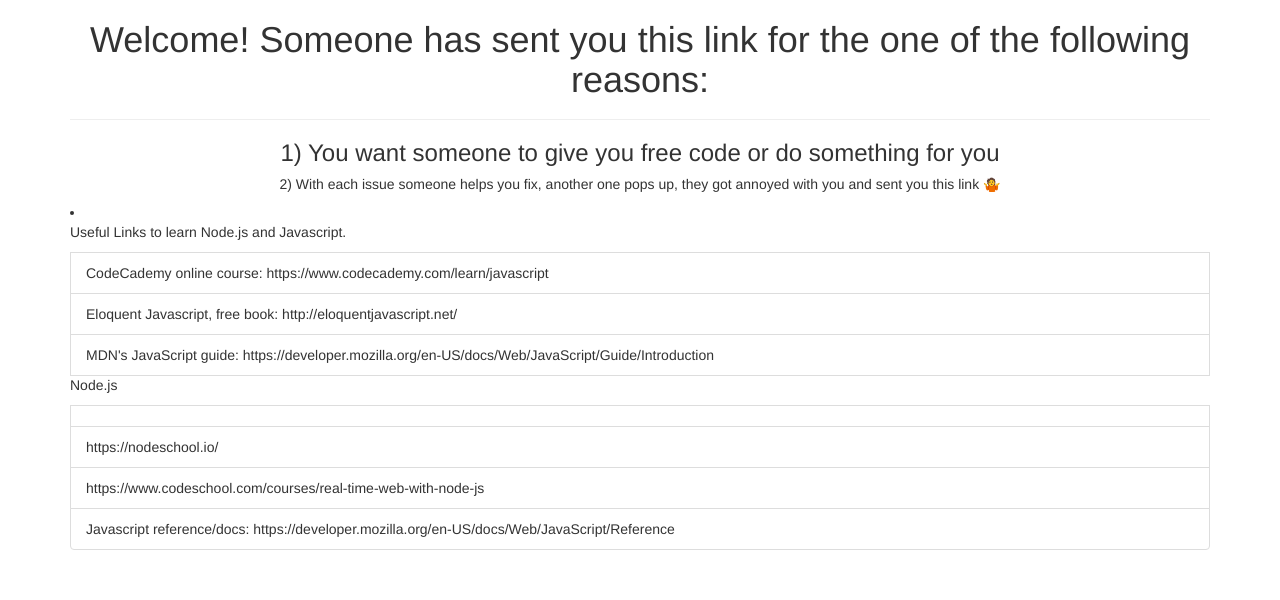
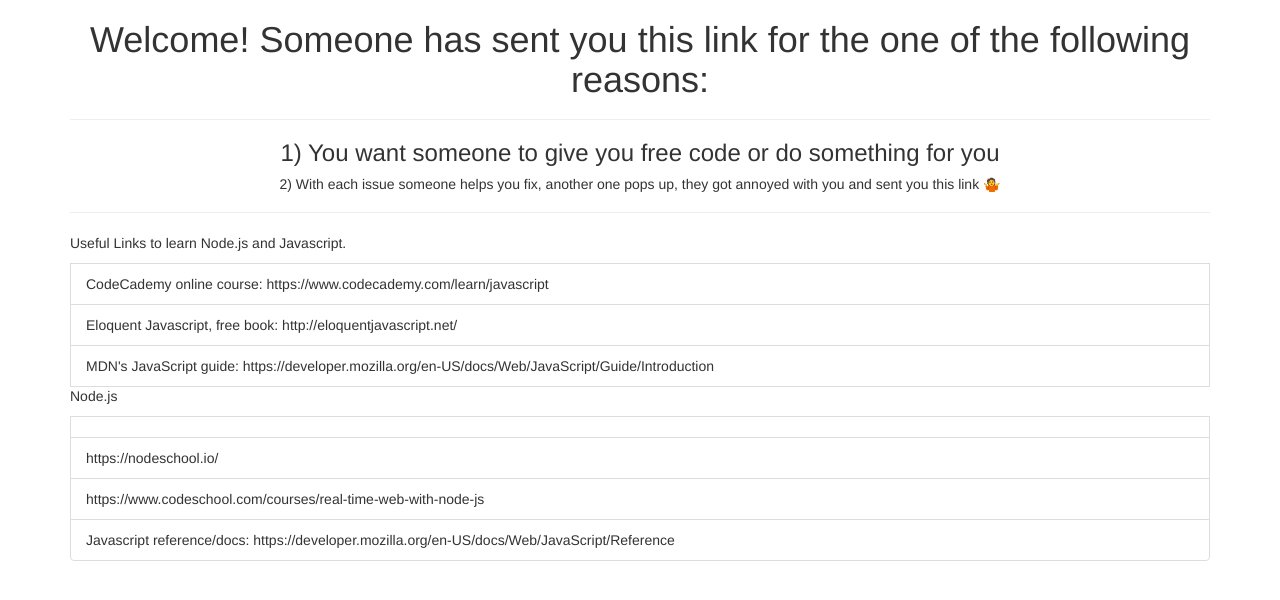
Before and after one commit to RetroHD/lmao.cx, a plain HTML site: page index.html in a window 1280 px wide. Drawn offline with nearby package versions, Linux system fonts and the light colour scheme.

Commit message:
Update index.html

```diff
--- a/index.html
+++ b/index.html
@@ -15,9 +15,9 @@
     <h3> 1) You want someone to give you free code or do something for you</h3>
     <h5> 2) With each issue someone helps you fix, another one pops up, they got annoyed with you and sent you this link 🤷</h5>
     </center>
-    <li>
+    <hr>
   <ul class="list-group">
-      <p> Useful Links to learn Node.js and Javascript. </p>
+      <p> Useful Links to learn Node.js and Javascript.</p>
     <li class="list-group-item">CodeCademy online course: https://www.codecademy.com/learn/javascript</li>
     <li class="list-group-item">Eloquent Javascript, free book: http://eloquentjavascript.net/</li>
    <li class="list-group-item">MDN's JavaScript guide: https://developer.mozilla.org/en-US/docs/Web/JavaScript/Guide/Introduction</li>
```
